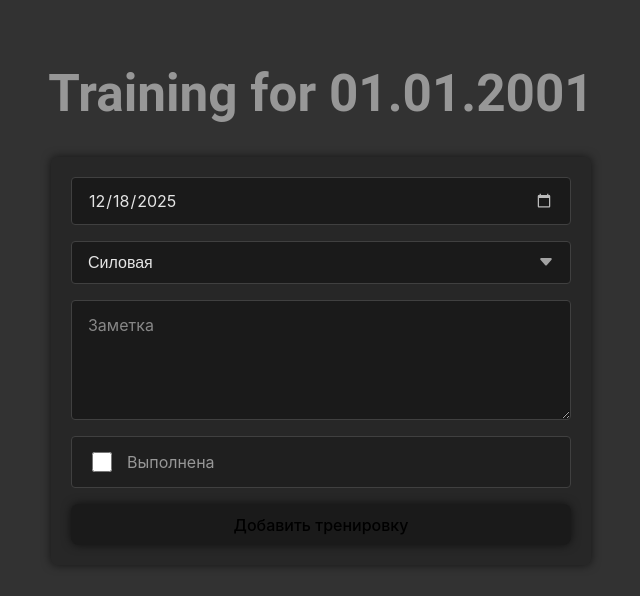
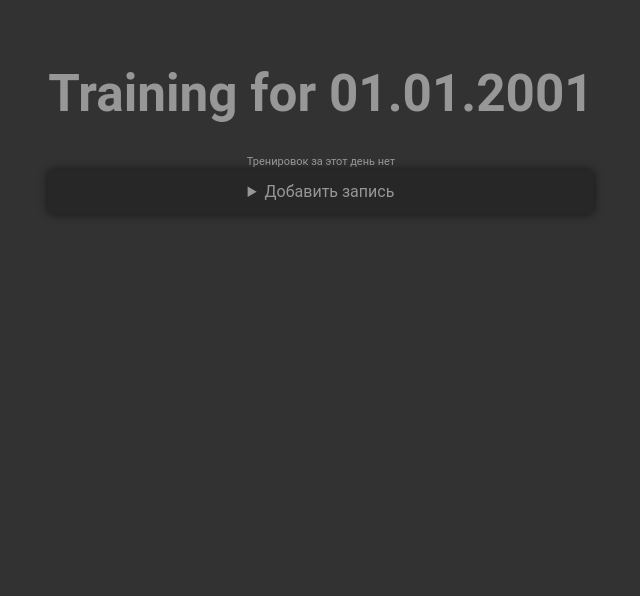
Before and after one commit to Yukky887/FitnessTracker-React, a React (Vite) app in the folder FitTreck/: page /training/1 in a window 1280 px wide. Shown: the top 596 px of the page, without its empty margins (319-959 px from the left). Built offline with nearby package versions, Linux system fonts and the light colour scheme.

Commit message:
add notes and tracking selected date on the TraningPage

```diff
--- a/FitTreck/src/App.tsx
+++ b/FitTreck/src/App.tsx
@@ -23,7 +23,7 @@ function App() {
                 element={<WeightStatsPage entries={entries} />} />
             <Route
                 path="/training/:date"
-                element={<TrainingPage setWorkouts={setWorkouts} />} />
+                element={<TrainingPage workouts={workouts} setWorkouts={setWorkouts} />} />
         </Routes>
 
     )
--- a/FitTreck/src/components/AddWorkoutForm.css
+++ b/FitTreck/src/components/AddWorkoutForm.css
@@ -4,7 +4,6 @@
   padding: 20px;
   background-color: #272727;
   border-radius: 6px;
-  box-shadow: 0px 0px 10px rgba(0, 0, 0, 0.6);
   display: flex;
   flex-direction: column;
   gap: 16px;
--- a/FitTreck/src/components/AddWorkoutForm.tsx
+++ b/FitTreck/src/components/AddWorkoutForm.tsx
@@ -4,13 +4,13 @@ import type { WorkoutEntry, WorkoutType } from "../types";
 import "./AddWorkoutForm.css";
 
 interface AddWorkoutFormProps {
-    defaultDate?: string;
+    calendarDate: string;
     onAddWorkout: (workout: Omit<WorkoutEntry, "id">) => void;
 }
 
-export function AddWorkoutForm({ defaultDate, onAddWorkout }: AddWorkoutFormProps) {
+export function AddWorkoutForm({ calendarDate, onAddWorkout }: AddWorkoutFormProps) {
     const [date, setDate] = useState<string>(
-        defaultDate || dayjs().format("YYYY-MM-DD")
+        calendarDate || dayjs().format("YYYY-MM-DD")
     );
     const [note, setNote] = useState<string>("");
     const [type, setType] = useState<WorkoutType>("Силовая");
@@ -26,7 +26,6 @@ export function AddWorkoutForm({ defaultDate, onAddWorkout }: AddWorkoutFormProp
             completed,
         })
 
-        setNote("");
         setType("Силовая");
         setCompleted(false);
     };
@@ -51,6 +50,7 @@ export function AddWorkoutForm({ defaultDate, onAddWorkout }: AddWorkoutFormProp
             </select>
             <textarea
                 placeholder="Заметка"
+                defaultValue={note.trim()}
                 value={note} onChange={e => setNote(e.target.value)}
                 className="workout-form__textarea"
             />
--- a/FitTreck/src/components/HomePage/HomePage.tsx
+++ b/FitTreck/src/components/HomePage/HomePage.tsx
@@ -21,8 +21,6 @@ export function HomePage({ entries, workouts, setEntries }: { entries: WeightEnt
     const currentWeight = points.length
         ? points[points.length - 1].weight
         : null;
-
-
 
     return (
         <div className="home-page">
--- a/FitTreck/src/components/TrainingPage.tsx
+++ b/FitTreck/src/components/TrainingPage.tsx
@@ -3,7 +3,8 @@ import { useParams } from "react-router-dom";
 import dayjs from "dayjs";
 import type { WorkoutEntry } from "../types";
 
-export function TrainingPage({setWorkouts}: {setWorkouts: React.Dispatch<React.SetStateAction<WorkoutEntry[]>>}) {
+
+export function TrainingPage({ setWorkouts, workouts }: { setWorkouts: React.Dispatch<React.SetStateAction<WorkoutEntry[]>>, workouts: WorkoutEntry[] }) {
 
     const { date } = useParams<{ date: string }>();
 
@@ -12,21 +13,38 @@ export function TrainingPage({setWorkouts}: {setWorkouts: React.Dispatch<React.S
         : "Неизвестная дата";
 
     const handleAddWorkout = (workout: Omit<WorkoutEntry, "id">) => {
-        if (!date) return;
 
         setWorkouts(prev => [
             ...prev,
             {
                 ...workout,
-                date,
-                id: crypto.randomUUID() }
+                id: crypto.randomUUID()
+            }
         ]);
     };
+
+    const workoutsForDay = date
+        ? workouts.filter(w => w.date === date)
+        : [];
 
     return (
         <div>
             <h1>Training for {trainingDate}</h1>
-            <AddWorkoutForm onAddWorkout={handleAddWorkout}/>
+            {workoutsForDay.length === 0 ? (
+                <p>Тренировок за этот день нет</p>
+            ) : (
+                <ul>
+                    {workoutsForDay.map(workout => (
+                        <li key={workout.id}>
+                            {workout.notes}
+                        </li>
+                    ))}
+                </ul>
+            )}
+            <details className="entry-form-container">
+                <summary>Добавить запись</summary>
+                <AddWorkoutForm calendarDate={date} workouts={workouts} onAddWorkout={handleAddWorkout} />
+            </details>
         </div>
     );
 }
```
